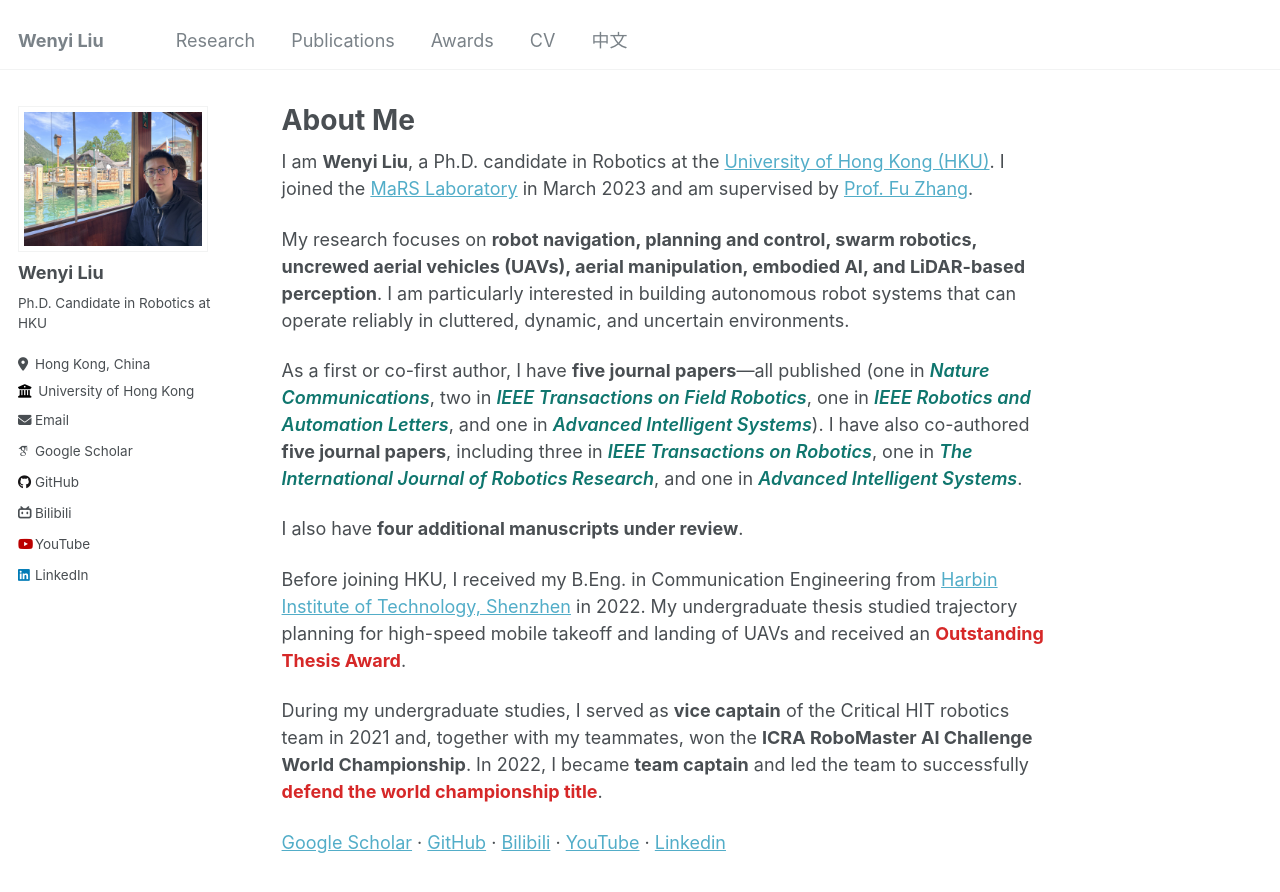
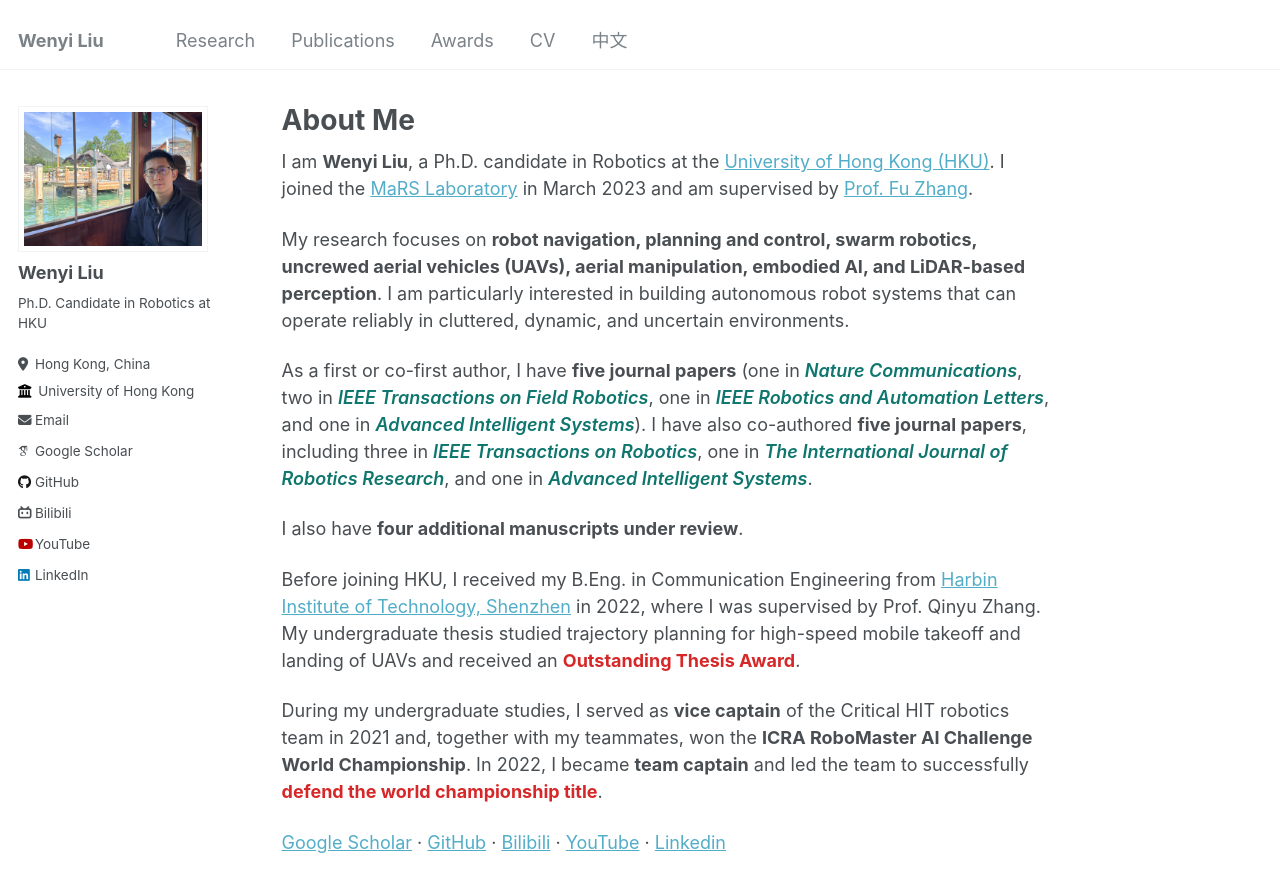
Before and after one commit to FENYUN323/liuwenyi.github.io, a Jekyll site: the page built from _pages/about.md, in a window 1280 px wide and 900 px high. Shown: the top 892 px of the window. Built offline with Jekyll 4.4.1, drawn with Linux system fonts in a browser that asks for light colours; some web fonts are replaced.

Commit message:
Refine publication summary and add undergraduate supervisor

```diff
--- a/_pages/about.md
+++ b/_pages/about.md
@@ -11,11 +11,11 @@ I am **Wenyi Liu**, a Ph.D. candidate in Robotics at the [University of Hong Kon
 
 My research focuses on **robot navigation, planning and control, swarm robotics, uncrewed aerial vehicles (UAVs), aerial manipulation, embodied AI, and LiDAR-based perception**. I am particularly interested in building autonomous robot systems that can operate reliably in cluttered, dynamic, and uncertain environments.
 
-As a first or co-first author, I have **five journal papers**—all published (one in <span class="journal-highlight"><em>Nature Communications</em></span>, two in <span class="journal-highlight"><em>IEEE Transactions on Field Robotics</em></span>, one in <span class="journal-highlight"><em>IEEE Robotics and Automation Letters</em></span>, and one in <span class="journal-highlight"><em>Advanced Intelligent Systems</em></span>). I have also co-authored **five journal papers**, including three in <span class="journal-highlight"><em>IEEE Transactions on Robotics</em></span>, one in <span class="journal-highlight"><em>The International Journal of Robotics Research</em></span>, and one in <span class="journal-highlight"><em>Advanced Intelligent Systems</em></span>.
+As a first or co-first author, I have **five journal papers** (one in <span class="journal-highlight"><em>Nature Communications</em></span>, two in <span class="journal-highlight"><em>IEEE Transactions on Field Robotics</em></span>, one in <span class="journal-highlight"><em>IEEE Robotics and Automation Letters</em></span>, and one in <span class="journal-highlight"><em>Advanced Intelligent Systems</em></span>). I have also co-authored **five journal papers**, including three in <span class="journal-highlight"><em>IEEE Transactions on Robotics</em></span>, one in <span class="journal-highlight"><em>The International Journal of Robotics Research</em></span>, and one in <span class="journal-highlight"><em>Advanced Intelligent Systems</em></span>.
 
 I also have **four additional manuscripts under review**.
 
-Before joining HKU, I received my B.Eng. in Communication Engineering from [Harbin Institute of Technology, Shenzhen](https://www.hitsz.edu.cn/) in 2022. My undergraduate thesis studied trajectory planning for high-speed mobile takeoff and landing of UAVs and received an <span class="about-award-highlight">Outstanding Thesis Award</span>.
+Before joining HKU, I received my B.Eng. in Communication Engineering from [Harbin Institute of Technology, Shenzhen](https://www.hitsz.edu.cn/) in 2022, where I was supervised by Prof. Qinyu Zhang. My undergraduate thesis studied trajectory planning for high-speed mobile takeoff and landing of UAVs and received an <span class="about-award-highlight">Outstanding Thesis Award</span>.
 
 During my undergraduate studies, I served as **vice captain** of the Critical HIT robotics team in 2021 and, together with my teammates, won the **ICRA RoboMaster AI Challenge World Championship**. In 2022, I became **team captain** and led the team to successfully <span class="about-award-highlight">defend the world championship title</span>.
 
```
Also changed, not shown: _pages/chinese.md (+2 -2 lines), _pages/cv.md (+1 -0 lines).
